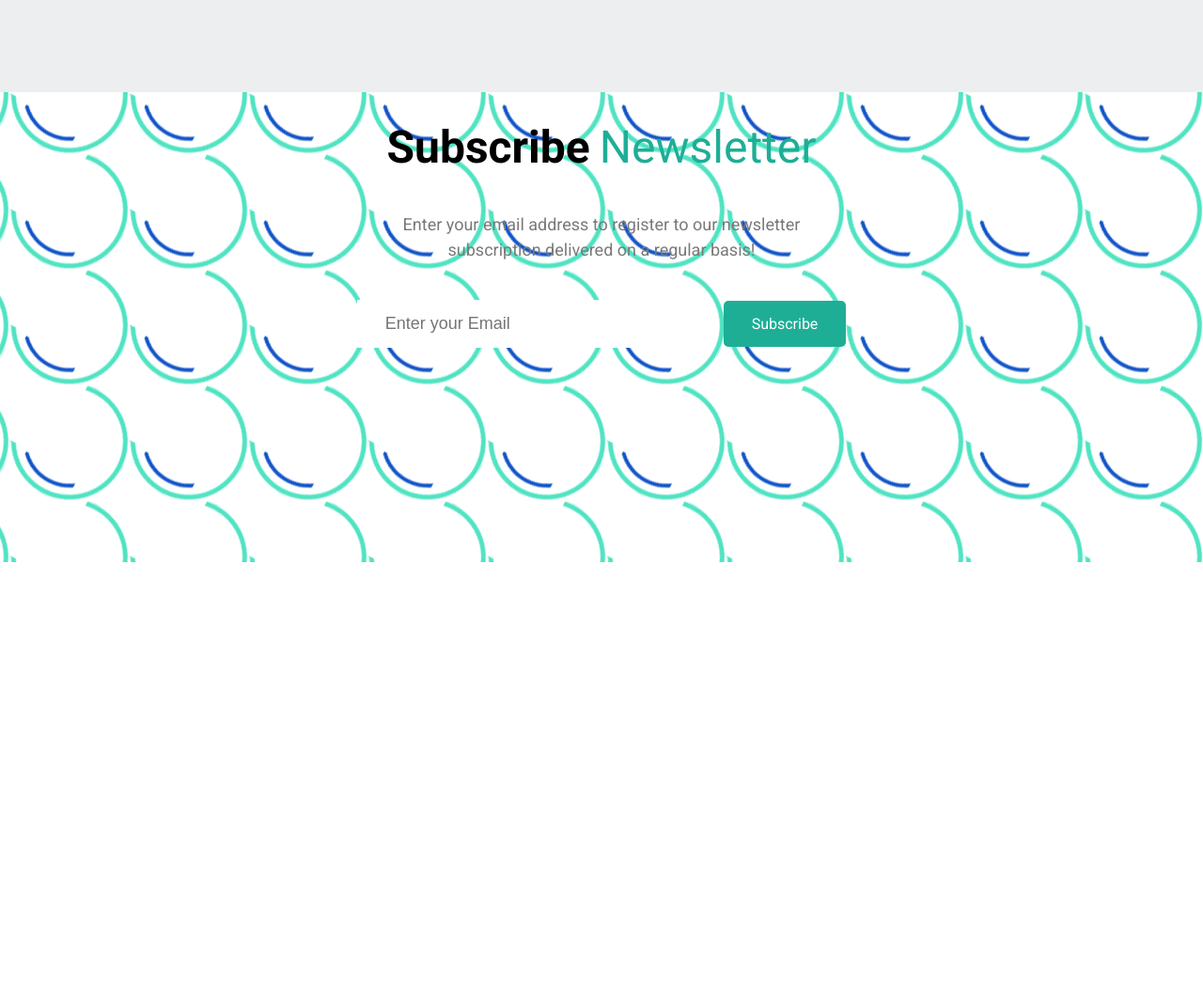
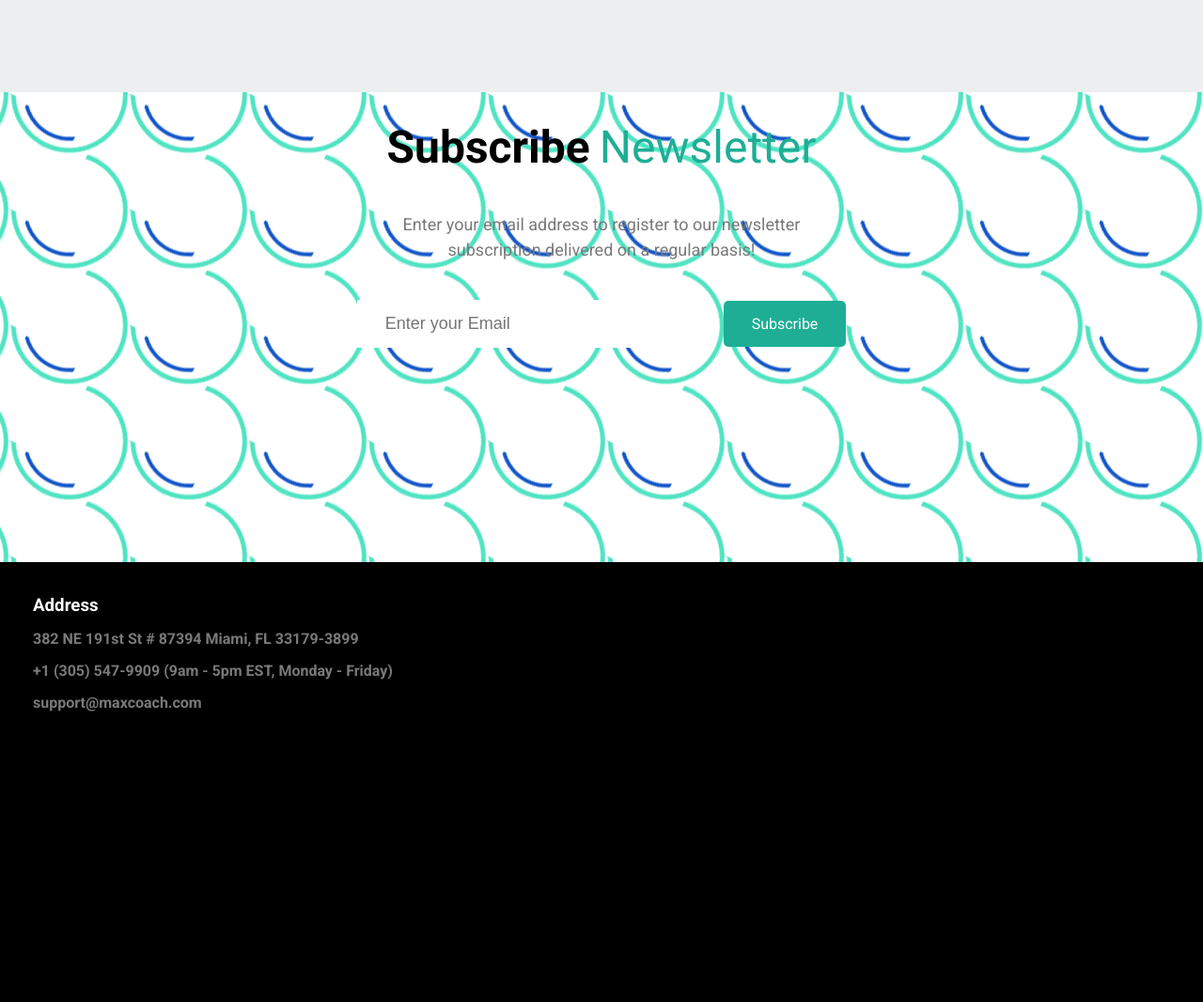
Before and after one commit to giuseppe-lana27/proj-html-vuejs, a website: page index.html in a window 1280 px wide. Shown: the part 6073-7139 px from the top of the page at 94% size. Before the commit the page ends 6671 px from the top, so only its background shows below. Drawn offline with nearby package versions, Linux system fonts and the light colour scheme; files whose address does not match are found by name.

Commit message:
inizio footer

```diff
--- a/index.html
+++ b/index.html
@@ -427,11 +427,17 @@
                 </div>
             </div>
             <!-- /settima sezione -->
-
         </main>
         <!-- /corpo della pagina -->
         <!-- footer -->
-        <footer></footer>
+        <footer>
+            <div class="address">
+                <h3 class="title">Address</h3>
+                <h4 class="hq text-color">382 NE 191st St # 87394 Miami, FL 33179-3899</h4>
+                <h4 class="phone-contact  text-color">+1 (305) 547-9909 (9am - 5pm EST, Monday - Friday)</h4>
+                <h4 class="email-contact  text-color">support@maxcoach.com</h4>
+            </div>
+        </footer>
         <!-- /footer -->
     </div>
     <!-- script -->
--- a/src/Partials/_colors.scss
+++ b/src/Partials/_colors.scss
@@ -10,3 +10,4 @@ $carouselCard-bgColor: #fefefe;
 $takstitle_color: #282935;
 $pricingColor: #eceeef;
 $videosection-color: #282935;
+$footerBg-color: #000;
--- /dev/null
+++ b/src/Partials/_footer.scss
@@ -0,0 +1,25 @@
+footer{
+    height: 500px;
+    padding: 35px;
+    background-color: $footerBg-color;
+    display: flex;
+    justify-content: space-between;
+    .address{
+        .title{
+            color: #fff;
+            margin-bottom: 15px;
+        }
+        .hq{
+            margin-bottom: 15px;
+        }
+        .phone-contact{
+            margin-bottom: 15px;
+        }
+        .email-contact{
+        }
+        .text-color{
+            color: $paragraph_color;
+
+        }
+    }
+}
--- a/src/app.scss
+++ b/src/app.scss
@@ -3,3 +3,4 @@
 @import "Partials/commons";
 @import "Partials/header";
 @import "Partials/main";
+@import "Partials/footer";
```
Also changed, not shown: dist/app.css.
